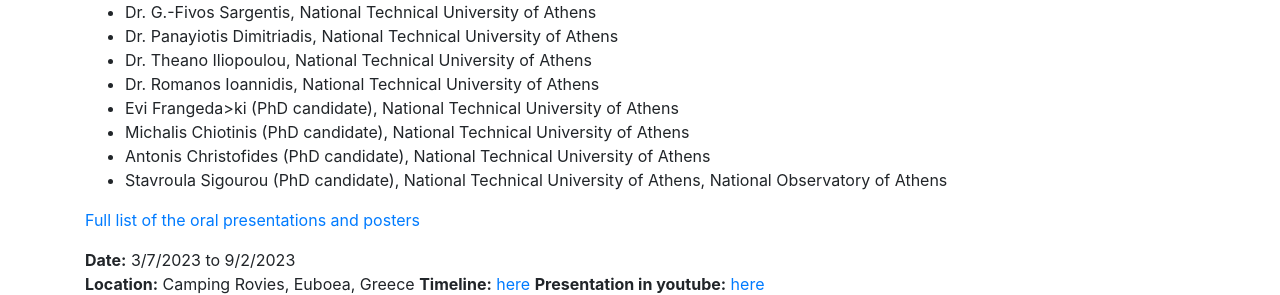
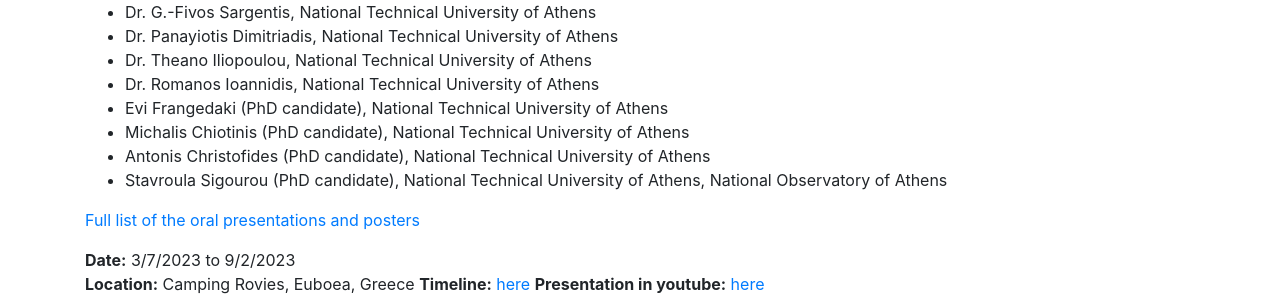
Before and after one commit to mkarampatsis/addoptml, a Jekyll site: the page built from _pages/workshops.html, in a window 1280 px wide and 900 px high, scrolled down 441 px. Shown: the part 162-457 px from the top of the window. Built offline with Jekyll 4.4.1, drawn with Linux system fonts in a browser that asks for light colours; nearby versions of some CDN libraries.

Commit message:
new changes

```diff
--- a/_pages/workshops.html
+++ b/_pages/workshops.html
@@ -42,7 +42,7 @@
           <li>Dr. Panayiotis Dimitriadis, National Technical University of Athens</li>
           <li>Dr. Theano Iliopoulou, National Technical University of Athens</li>
           <li>Dr. Romanos Ioannidis, National Technical University of Athens</li>
-          <li>Evi Frangeda>ki (PhD candidate), National Technical University of Athens</li>
+          <li>Evi Frangedaki (PhD candidate), National Technical University of Athens</li>
           <li>Michalis Chiotinis (PhD candidate), National Technical University of Athens</li>
           <li>Antonis Christofides (PhD candidate), National Technical University of Athens</li>
           <li>Stavroula Sigourou (PhD candidate), National Technical University of Athens, National Observatory of Athens</li>
```
